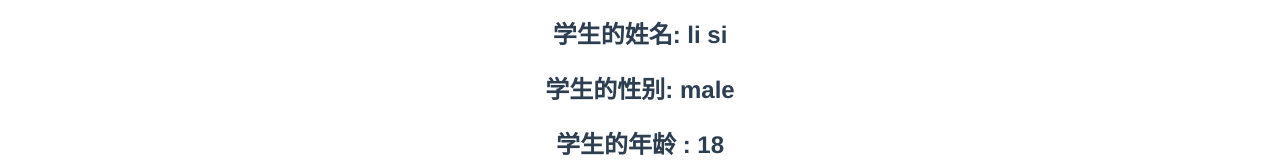
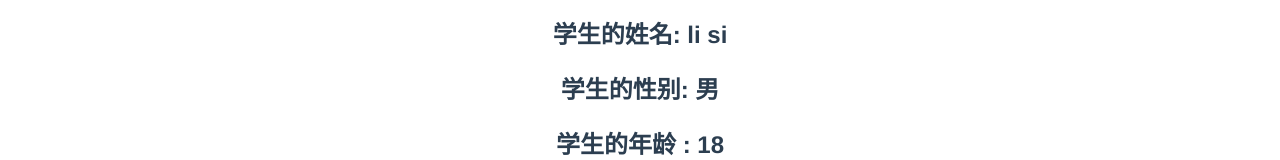
Before and after one commit to zyfAnd/vue-demo, a Vue app: page / in a window 1280 px wide. Shown: the part 583-743 px from the top of the page. Built offline with nearby package versions, Linux system fonts and the light colour scheme.

Commit message:
Vue - props 的使用

```diff
--- a/src/App.vue
+++ b/src/App.vue
@@ -4,7 +4,7 @@
     <hr>
     <Student name="zhang san" age="20" gender=" female"/>
     <hr>
-    <Student name="li si" age="18" gender=" male"/>
+    <Student name="li si" age="18" />
   </div>
 </template>
 
--- a/src/components/Student.vue
+++ b/src/components/Student.vue
@@ -15,7 +15,28 @@ export default {
       msg: "Am student"
     }
   },
-  props:['name','age', 'gender']
+  // props:['name','age', 'gender']
+  //接收的同时验证数据类型 声明数据类型
+  // props:{
+  //   name: String,
+  //   age: Number,
+  //   gender: String
+  // }
+
+  props:{
+    name: {
+      type: String, //限制数据类型
+      required: true //这个字段必传
+    },
+    age:{
+      type: Number,
+      required: false
+    },
+    gender: {
+      type: String,
+      default:'男'
+    }
+  }
 }
 </script>
 
```
Also changed, not shown: 1 other file (tests, documents, lock files or other folders).
